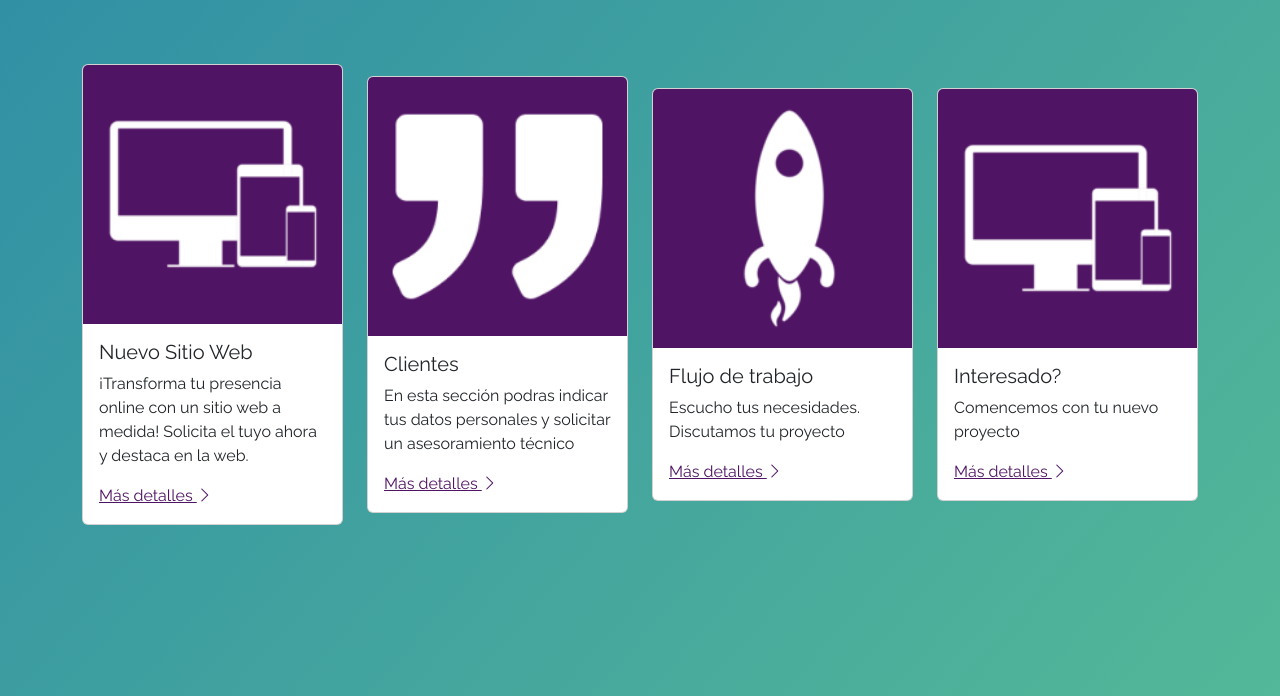
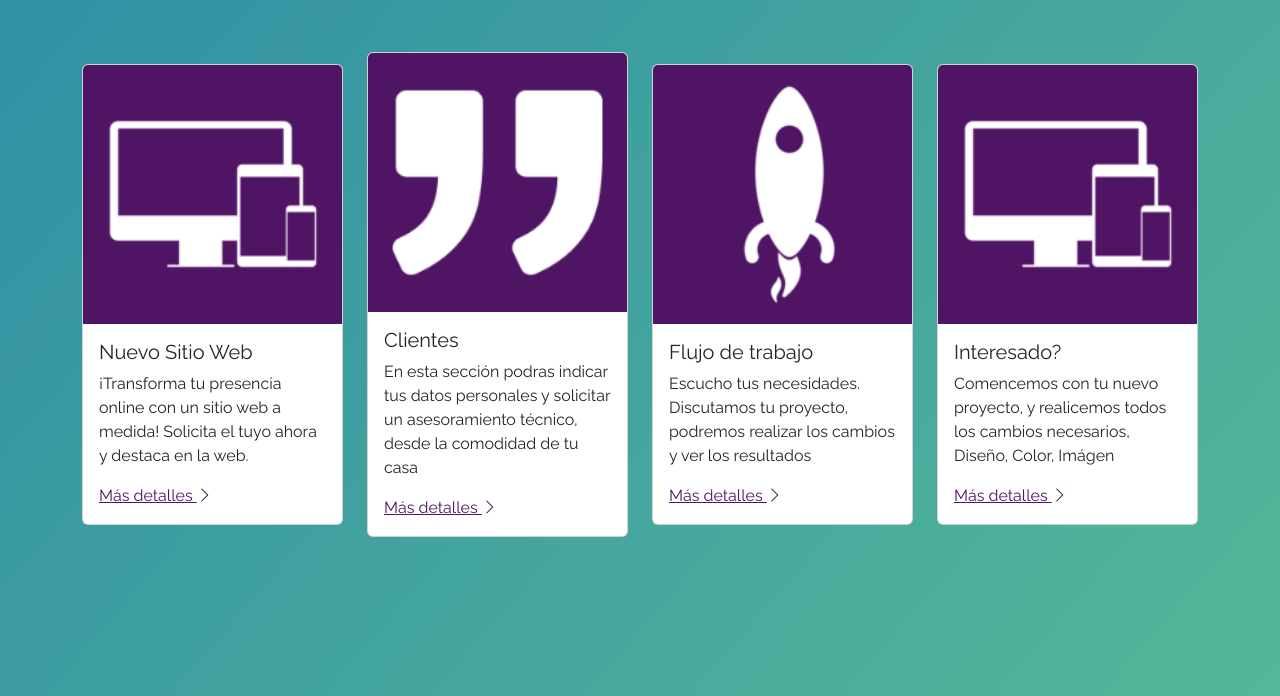
Before and after one commit to ferchuqui/jm, a plain HTML site: page index.html in a window 1280 px wide. Shown: the part 1203-1899 px from the top of the page. Drawn offline with nearby package versions, Linux system fonts and the light colour scheme.

Commit message:
Mostrando la sección clientes terminada

```diff
--- a/css/styles.css
+++ b/css/styles.css
@@ -93,7 +93,11 @@ a:hover{
     rgba(83, 184, 152, 1)
   );
 }
-
+/* background-image: linear-gradient(
+  131deg,
+  rgba(173, 28, 42, 0.92),
+  rgba(83, 184, 152, 1)
+); */
 .bg-hero-image {
   background-image: var(--bg-image);
   background-repeat: no-repeat;
--- a/index.html
+++ b/index.html
@@ -93,7 +93,7 @@
               <img src="img/icon-clients.png" class="card-img-top bg-third-color" alt="Crear nuevo sitio web">
               <div class="card-body">
                 <h5 class="card-title">Clientes</h5>
-                <p class="card-text">En esta sección podras indicar tus datos personales y solicitar un asesoramiento técnico</p>
+                <p class="card-text">En esta sección podras indicar tus datos personales y solicitar un asesoramiento técnico, desde la comodidad de tu casa</p>
                 <a href="clientes.html" class="text-third">Más detalles
                   <i class="bi bi-chevron-right"></i>
                 </a>
@@ -107,7 +107,7 @@
               <img src="img/icon-workflow.png" class="card-img-top bg-third-color" alt="Flujo de trabajo">
               <div class="card-body">
                 <h5 class="card-title">Flujo de trabajo</h5>
-                <p class="card-text">Escucho tus necesidades. Discutamos tu proyecto</p>
+                <p class="card-text">Escucho tus necesidades. Discutamos tu proyecto, podremos realizar los cambios y ver los resultados</p>
                 <a href="comencemos.html" class="text-third">Más detalles
                   <i class="bi bi-chevron-right"></i>
                 </a>
@@ -121,7 +121,7 @@
               <img src="img/icon-sites.png" class="card-img-top bg-third-color" alt="Interesado?">
               <div class="card-body">
                 <h5 class="card-title">Interesado?</h5>
-                <p class="card-text">Comencemos con tu nuevo proyecto</p>
+                <p class="card-text">Comencemos con tu nuevo proyecto, y realicemos todos los cambios necesarios, Diseño, Color, Imágen </p>
                 <a href="contacto.html" class="text-third">Más detalles
                   <i class="bi bi-chevron-right"></i>
                 </a>
```
Also changed, not shown: clientes.html (+2 -2 lines), comencemos.html (+2 -1 lines), sitios.html (+1 -1 lines).
